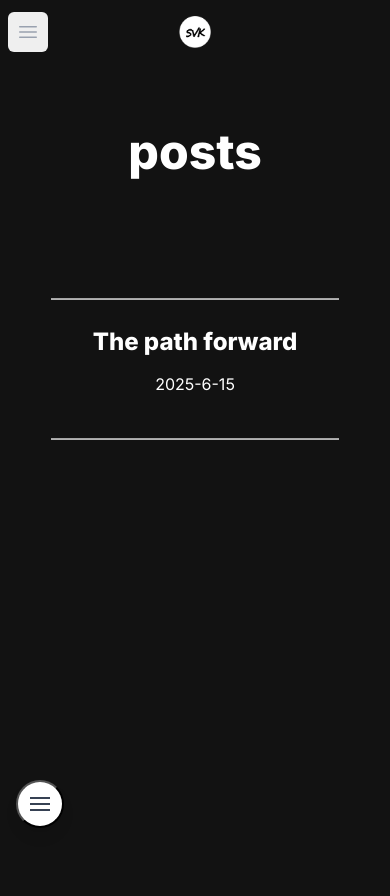
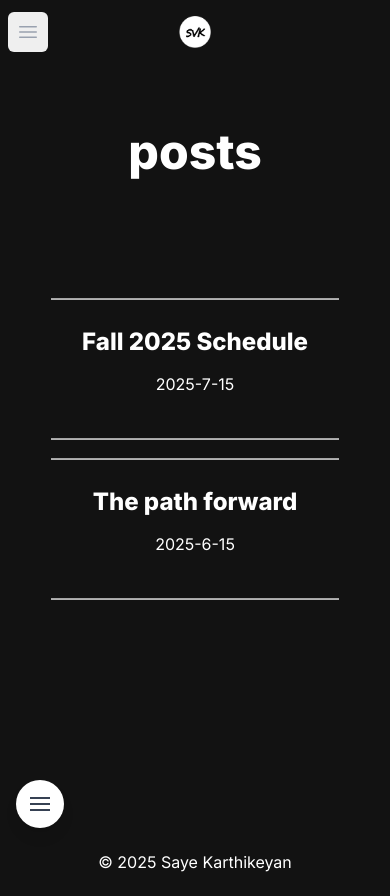
Before and after one commit to SayeVikram/website-repo, a Next.js app: page /Blog in a window 390 px wide. Before the commit the page ends 860 px from the top, so only its background shows below. Built offline with nearby package versions, Linux system fonts and the light colour scheme.

Commit message:
hamburger icon change

```diff
--- a/src/app/Blog/[slug]/page.jsx
+++ b/src/app/Blog/[slug]/page.jsx
@@ -49,7 +49,7 @@ export default async function Post({params}){
 
     return(
 
-        <main className="bg-[#121212] m-0 h-screen min-w-full right-0 left-0 absolute">
+        <main className="bg-[#121212] m-0 h-screen min-w-full right-0 left-0 absolute ml-10">
 
 
         <div className="mt-15 bg-[#121212] min-w-full">
--- a/src/app/Blog/page.jsx
+++ b/src/app/Blog/page.jsx
@@ -30,7 +30,7 @@ export const getAllPosts = () => {
 
 
 const Blog = () => {
-    const collection = getAllPosts().reverse()
+    const collection = getAllPosts()
     return(
         <BlogPageClient collection={collection}></BlogPageClient>
     )
--- a/src/app/Components/Footer.jsx
+++ b/src/app/Components/Footer.jsx
@@ -16,7 +16,7 @@ const Footer = () => {
 
             <button
                 onClick={toggleMenu}
-                className="relative w-12 h-12 bg-white rounded-full shadow-lg hover:shadow-xl transition-shadow duration-200 flex items-center justify-center group"
+                className="relative border-0 w-12 h-12 bg-white rounded-full shadow-lg hover:shadow-xl transition-shadow duration-200 flex items-center justify-center group"
             >
                 <div className="w-6 h-6 flex flex-col justify-center items-center">
                     <div className={`w-5 h-0.5 bg-gray-700 transition-all duration-300 ${isMenuOpen ? 'rotate-45 translate-y-1' : ''}`}></div>
@@ -65,8 +65,18 @@ const Footer = () => {
                         />
                     </a>
                 </div>
+
+
             </div>
+
+
+
         </div>
+
+
+        <p className="text-white mt-auto place-self-center">&copy; 2025 Saye Karthikeyan </p>
+
+
         </>
     )
 }
--- a/src/app/Components/HeroSection.jsx
+++ b/src/app/Components/HeroSection.jsx
@@ -137,7 +137,6 @@ const HeroSection = () => {
             </div>
         </ScrollFade>
 
-
       </section>
     );
 }
--- a/src/app/layout.js
+++ b/src/app/layout.js
@@ -25,7 +25,7 @@ export default function RootLayout({ children }) {
         backgroundColor: "#121212"
       }}>
         {showSplash && isHome && <SplashScreen onComplete={handleSplashComplete} />}
-        <div className={(showSplash && isHome) ? 'opacity-0' : 'opacity-100 transition-opacity duration-200'}>
+        <div className={(showSplash && isHome) ? 'opacity-0' : 'opacity-100 transition-opacity duration-200 flex flex-col'}>
           <NavBar/>
           {children}
           <Footer/>
--- a/src/app/page.js
+++ b/src/app/page.js
@@ -8,7 +8,7 @@ export const metadata = {
 
 export default function Home() {
   return (
-    <main className="flex min-h-screen flex-col bg-[#121212] max-w-screen w-full right-0 left-0 absolute">
+    <main className="flex min-h-screen flex-col bg-[#121212] max-w-screen w-full right-0 left-0">
       <div className="sm:container px-12 py-4 mt-15 sm:mr-0 inset-0 bg-[#121212]">
         <HeroSection/>
       </div>
--- /dev/null
+++ b/src/app/posts/fall-schedule.md
@@ -0,0 +1,4 @@
+---
+title: Fall 2025 Schedule
+date: 2025-7-15
+---
```
